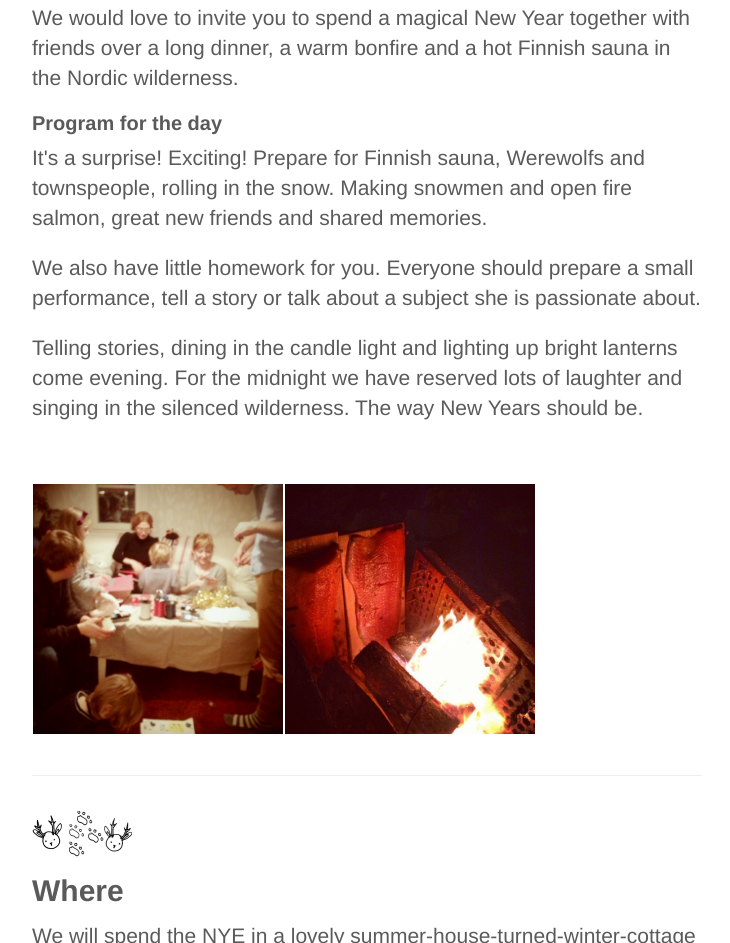
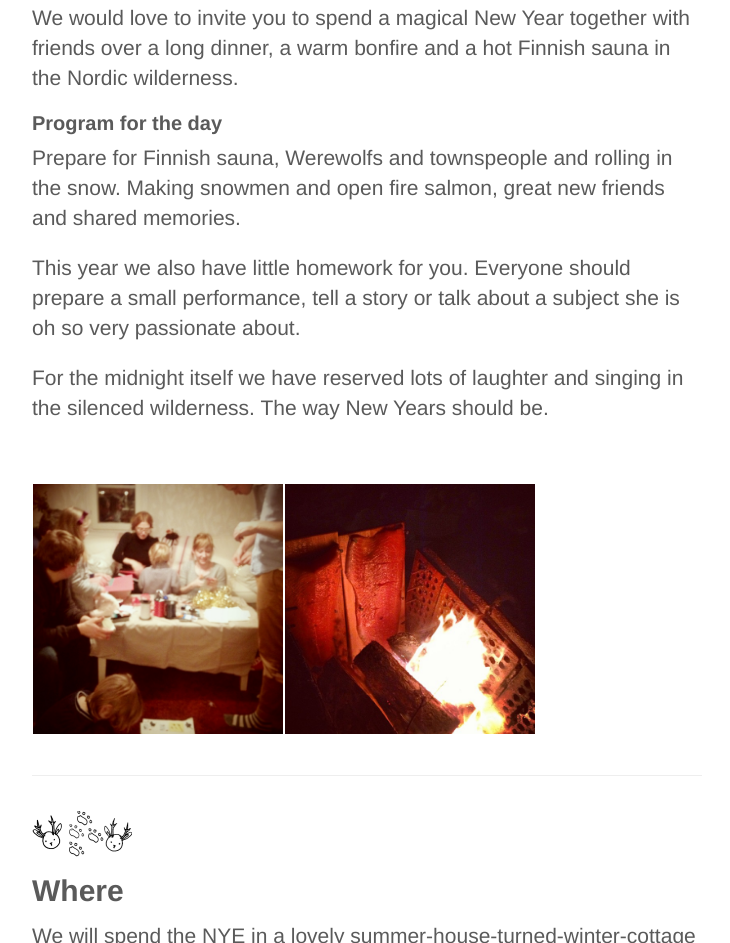
Before and after one commit to vesterinen/newyear, a plain HTML site: page public/index.html in a window 1280 px wide. Shown: the part 954-1897 px from the top of the page, without its empty margins (53-783 px from the left). Drawn offline with Linux system fonts and the light colour scheme.

Commit message:
add copy

```diff
--- a/public/index.html
+++ b/public/index.html
@@ -59,11 +59,11 @@
               <p class="lead">We would love to invite you to spend a magical New Year together with friends over a long dinner, a warm bonfire and a hot Finnish sauna in the Nordic wilderness.</p>
               <h3>     Program for the day</h3>
 
-                 <p class ="lead"> It's a surprise! Exciting! Prepare for Finnish sauna, Werewolfs and townspeople, rolling in the snow. Making snowmen and open fire salmon, great new friends and shared memories.</p>
+                 <p class ="lead"> Prepare for Finnish sauna, Werewolfs and townspeople and rolling in the snow. Making snowmen and open fire salmon, great new friends and shared memories.</p>
 
-                 <p class ="lead"> We also have little homework for you. Everyone should prepare a small performance, tell a story or talk about a subject she is passionate about. </p>
+                 <p class ="lead"> This year we also have little homework for you. Everyone should prepare a small performance, tell a story or talk about a subject she is oh so very passionate about.</p>
 
-                 <p class ="lead"> Telling stories, dining in the candle light and lighting up bright lanterns come evening. For the midnight we have reserved lots of laughter and singing in the silenced wilderness. The way New Years should be.</p>
+                 <p class ="lead">For the midnight itself we have reserved lots of laughter and singing in the silenced wilderness. The way New Years should be.</p>
 <br></br>
               <table><tr><td>
                 <img src="images/nye_crafting.jpg" width="250" height="250">
```
